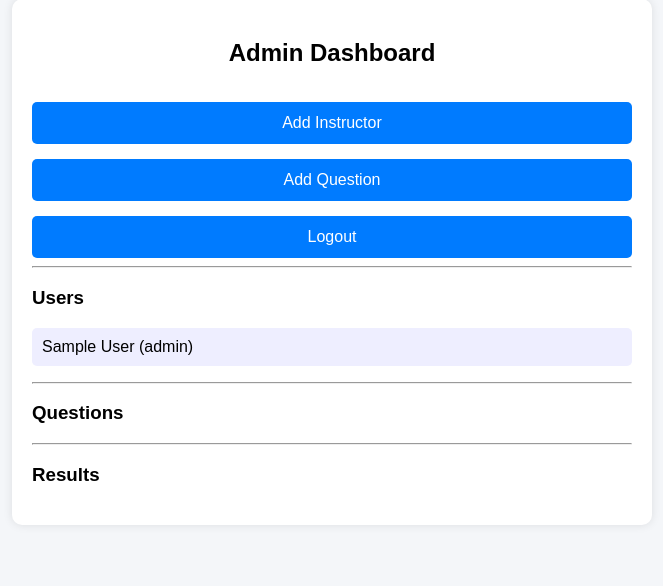
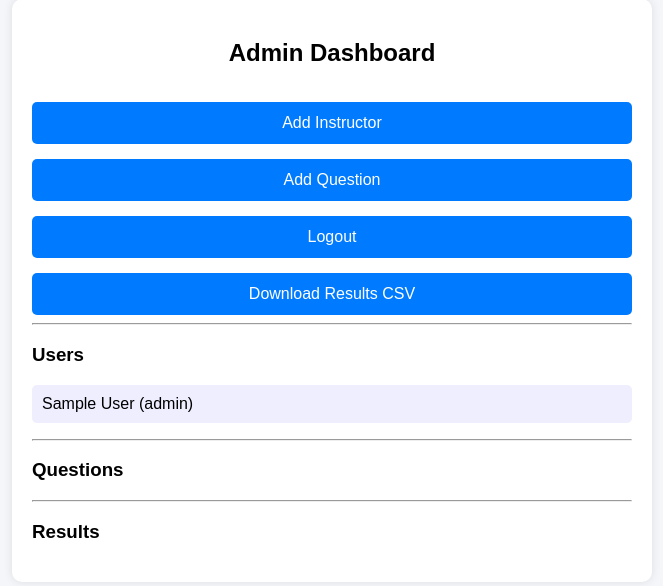
Before and after one commit to Padmajababu/icd_portal, a Flask app: page /admin in a window 1280 px wide. Shown: the part 159-745 px from the top of the page, without its empty margins (308-971 px from the left). Run offline with Flask 3, Linux system fonts and the light colour scheme; the visitor is signed in with stand-in values (Sample User, id 1); data comes from the database, SQL or seed files in the repository; data that the repository does not hold is empty; parts of the project's set-up code (start-up, migrations or seed data) failed here and were passed over.

Commit message:
fixed file

```diff
--- a/templates/admin.html
+++ b/templates/admin.html
@@ -41,6 +41,9 @@
   <button onclick="location.href='/add_instructor'">Add Instructor</button>
   <button onclick="location.href='/add_question'">Add Question</button>
   <button onclick="location.href='/logout'">Logout</button>
+<a href="/export_results">
+    <button>Download Results CSV</button>
+</a>
 
   <hr>
 
--- a/templates/instructor.html
+++ b/templates/instructor.html
@@ -34,7 +34,9 @@
   </li>
 {% endfor %}
 </ul>
-
+   <a href="/export_results">
+    <button>Download Results CSV</button>
+</a>
   <button onclick="location.href='/logout'">Logout</button>
 </div>
 </body>
```
